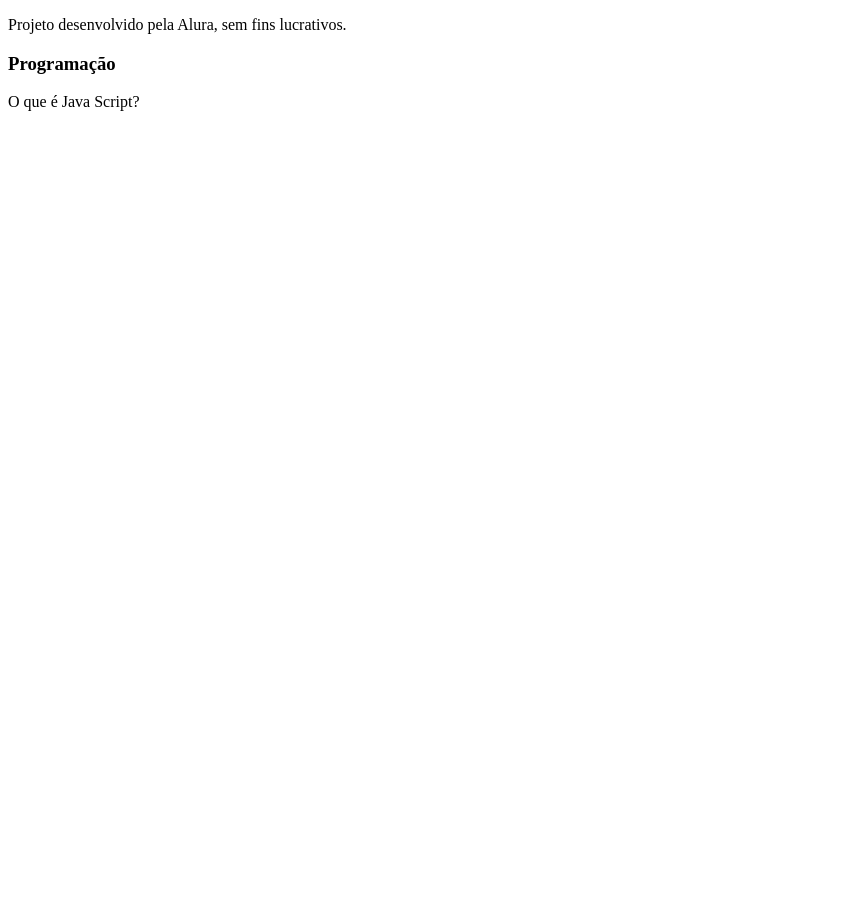
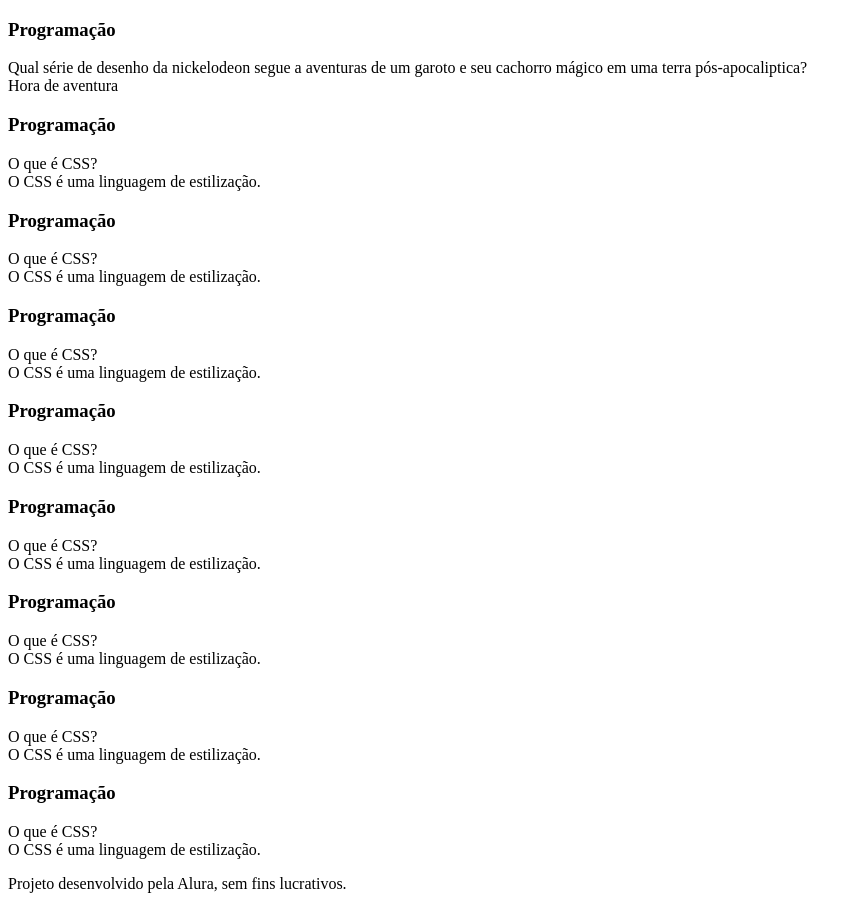
Before and after one commit to larissa66/projeto3trimestre, a plain HTML site: page index.html in a window 1280 px wide. Shown: the whole page, without its empty margins (0-862 px from the left). Before the commit the page ends 800 px from the top, so only its background shows below. Drawn offline with Linux system fonts and the light colour scheme.

Commit message:
Add files via upload

```diff
--- a/index.html
+++ b/index.html
@@ -6,29 +6,123 @@
     <title>Document</title>
 </head>
 <body>
-    <main> </main>
+
+    <main>
+
+<article class="cartao">
+    <div class="cartao__conteudo">
+            <h3> Programação </h3>
+                  <div class="cartao__conteudo__pergunta">
+                        Qual série de desenho da nickelodeon segue a aventuras de um garoto e seu cachorro mágico em uma terra pós-apocaliptica?
+                    </div>
+                   <div class="cartao__conteudo__resposta">
+                        Hora de aventura
+                     </div>
+                    </div>
+
+     </article>
+<article class="cartao">
+    <div class="cartao__conteudo">
+            <h3> Programação </h3>
+                  <div class="cartao__conteudo__pergunta">
+                        O que é CSS?
+                    </div>
+                   <div class="cartao__conteudo__resposta">
+                        O CSS é uma linguagem de estilização.
+                     </div>
+                    </div>
+
+     </article>
+<article class="cartao">
+    <div class="cartao__conteudo">
+            <h3> Programação </h3>
+                  <div class="cartao__conteudo__pergunta">
+                        O que é CSS?
+                    </div>
+                   <div class="cartao__conteudo__resposta">
+                        O CSS é uma linguagem de estilização.
+                     </div>
+                    </div>
+
+     </article>
+<article class="cartao">
+    <div class="cartao__conteudo">
+            <h3> Programação </h3>
+                  <div class="cartao__conteudo__pergunta">
+                        O que é CSS?
+                    </div>
+                   <div class="cartao__conteudo__resposta">
+                        O CSS é uma linguagem de estilização.
+                     </div>
+                    </div>
+
+     </article>
+<article class="cartao">
+    <div class="cartao__conteudo">
+            <h3> Programação </h3>
+                  <div class="cartao__conteudo__pergunta">
+                        O que é CSS?
+                    </div>
+                   <div class="cartao__conteudo__resposta">
+                        O CSS é uma linguagem de estilização.
+                     </div>
+                    </div>
+
+     </article>
+<article class="cartao">
+    <div class="cartao__conteudo">
+            <h3> Programação </h3>
+                  <div class="cartao__conteudo__pergunta">
+                        O que é CSS?
+                    </div>
+                   <div class="cartao__conteudo__resposta">
+                        O CSS é uma linguagem de estilização.
+                     </div>
+                    </div>
+
+     </article>
+<article class="cartao">
+    <div class="cartao__conteudo">
+            <h3> Programação </h3>
+                  <div class="cartao__conteudo__pergunta">
+                        O que é CSS?
+                    </div>
+                   <div class="cartao__conteudo__resposta">
+                        O CSS é uma linguagem de estilização.
+                     </div>
+                    </div>
+
+     </article>
+<article class="cartao">
+    <div class="cartao__conteudo">
+            <h3> Programação </h3>
+                  <div class="cartao__conteudo__pergunta">
+                        O que é CSS?
+                    </div>
+                   <div class="cartao__conteudo__resposta">
+                        O CSS é uma linguagem de estilização.
+                     </div>
+                    </div>
+
+     </article>
+<article class="cartao">
+    <div class="cartao__conteudo">
+            <h3> Programação </h3>
+                  <div class="cartao__conteudo__pergunta">
+                        O que é CSS?
+                    </div>
+                   <div class="cartao__conteudo__resposta">
+                        O CSS é uma linguagem de estilização.
+                     </div>
+                    </div>
+
+     </article>
+
 
     </main>
+
     <footer>
         <p>Projeto desenvolvido pela Alura, sem fins lucrativos.</p>
     </footer>
 </body>
 </html>
-<html lang="pt-br"></html>
-<head>
-  <meta charset="UTF-8">
-    <meta name="viewport" content="width=device-width, initial-scale=1.0">
-    <title>Flashcard</title>
-    <main>
-        <section id= “container”>
-
-    </section>
-    <article class="cartao">
-        <div class="cartao__conteudo">
-
-        </div>
-    </article>
-    <h3> Programação </h3>
-    <div class="cartao__conteudo__pergunta">
-        O que é Java Script?
-        </div>
```
